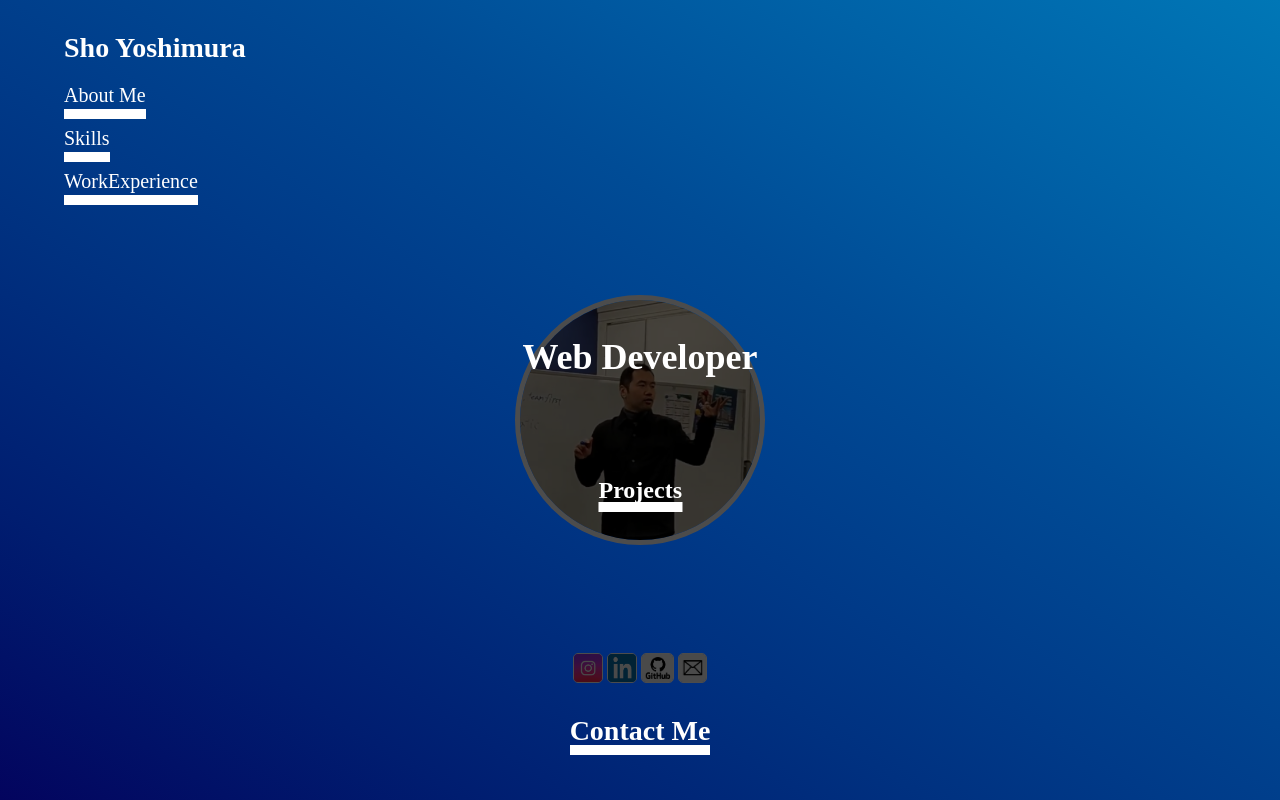
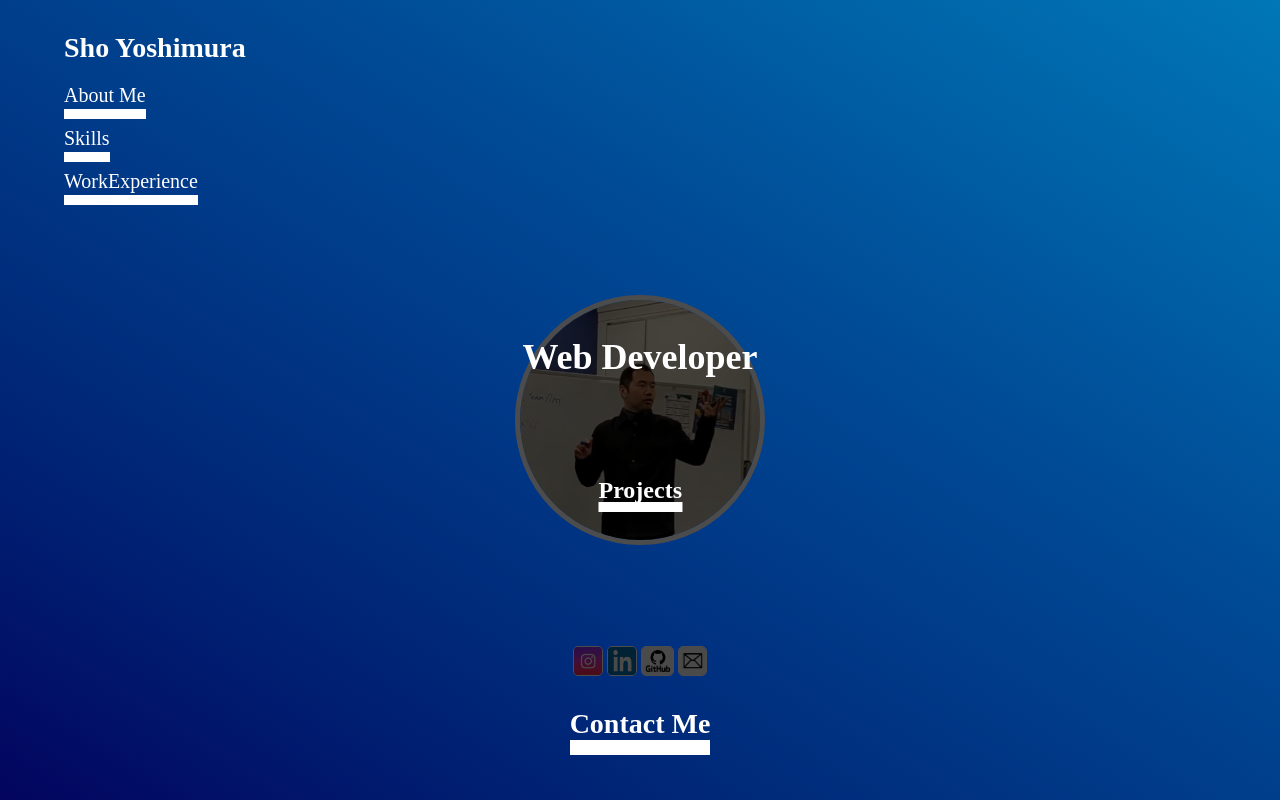
Before and after one commit to Sho8000/My-WebPagePage, a website: page src/index.html in a window 1280 px wide. Drawn offline with nearby package versions, Linux system fonts and the light colour scheme.

Commit message:
Home, ContactMe btn animation

```diff
--- a/src/index.html
+++ b/src/index.html
@@ -50,7 +50,8 @@
         <a href="mailto:yoshikichi8000@gmail.com"><img src="resource/Email.png" alt="Email" class="LinkLogo FilterBrightnessON"></a>
       </div>
       <div id="contactMe">
-        <h2 class="Courgette HoverLinkLi Fade opacity"><a href="pages/ContactMe.html" class="LinkUnderH">Contact Me</a></h2>
+        <button class="MoveToOtherPages" value="pages/ContactMe.html"><h2 class="Courgette LinkUnderH Fade opacity">Contact Me</h2></button>
+
       </div>
     </div>
   </section>
--- a/src/sass/index.scss
+++ b/src/sass/index.scss
@@ -34,22 +34,12 @@
   height: 1px;
 }
 .LinkUnderH{
-  text-decoration-line: none;
+  border-bottom: 15px solid white;
+  transition: border-bottom 0.5s;
 }
-.LinkUnderH::after{
-  background-color: white;
-  bottom: -8px;
-  content: "";
-  height: 10px;
-  left: 0;
-  position: absolute;
-  transition: all .5s;
-  width: 100%;
-}
-.LinkUnderH:hover::after {
-  bottom: 6px;
-  opacity: 1;
-  height: 1px;
+.LinkUnderH:hover{
+  border-bottom: 1px solid white;
+  transition: border-bottom 0.5s;
 }
 
 .LinkUnderP::after{
--- a/src/scripts/home.js
+++ b/src/scripts/home.js
@@ -16,30 +16,27 @@ $(() => {
     $(this).toggleClass("FilterBrightnessON")
   })
 
+  var tlFadeFirst = gsap.timeline();
   var tlFade = gsap.timeline();
   var tlExpansion = gsap.timeline();
 
   //FirstAnimation
-  tlFade.to(".Fade",{
+  tlFadeFirst.to(".Fade",{
     scaleY: 0,
     stagger: 0,
     duration:0.1,
   }).then(()=>{
     $(".Fade").removeClass("opacity")
     }).then(()=>{
-      tlFade.to(".Fade",{
+      tlFade.from(".Fade",{
+      scaleY: 0,
+    }).to(".Fade",{
       scaleY: 1,
       stagger: 0.2,
       duration: 0.5,
     })
   })
 
-/*   tlFade.from(".Fade", {
-    scaleY: 0,
-    stagger: 0.2,
-    duration: 0.5,
-  });
- */
   $(".MoveToOtherPages").on("click",function(){
     tlFade.reverse().then(()=>{
       if($(this).val()!=="pages/Project.html"){
@@ -51,7 +48,6 @@ $(() => {
           ease: "power4.out",
           duration:1.5,
           onUpdate:()=>{
-//            console.log('here')
           },
           onComplete: ()=>{
             setTimeout(()=>{
```
Also changed, not shown: src/css/index.css, 1 other file.
